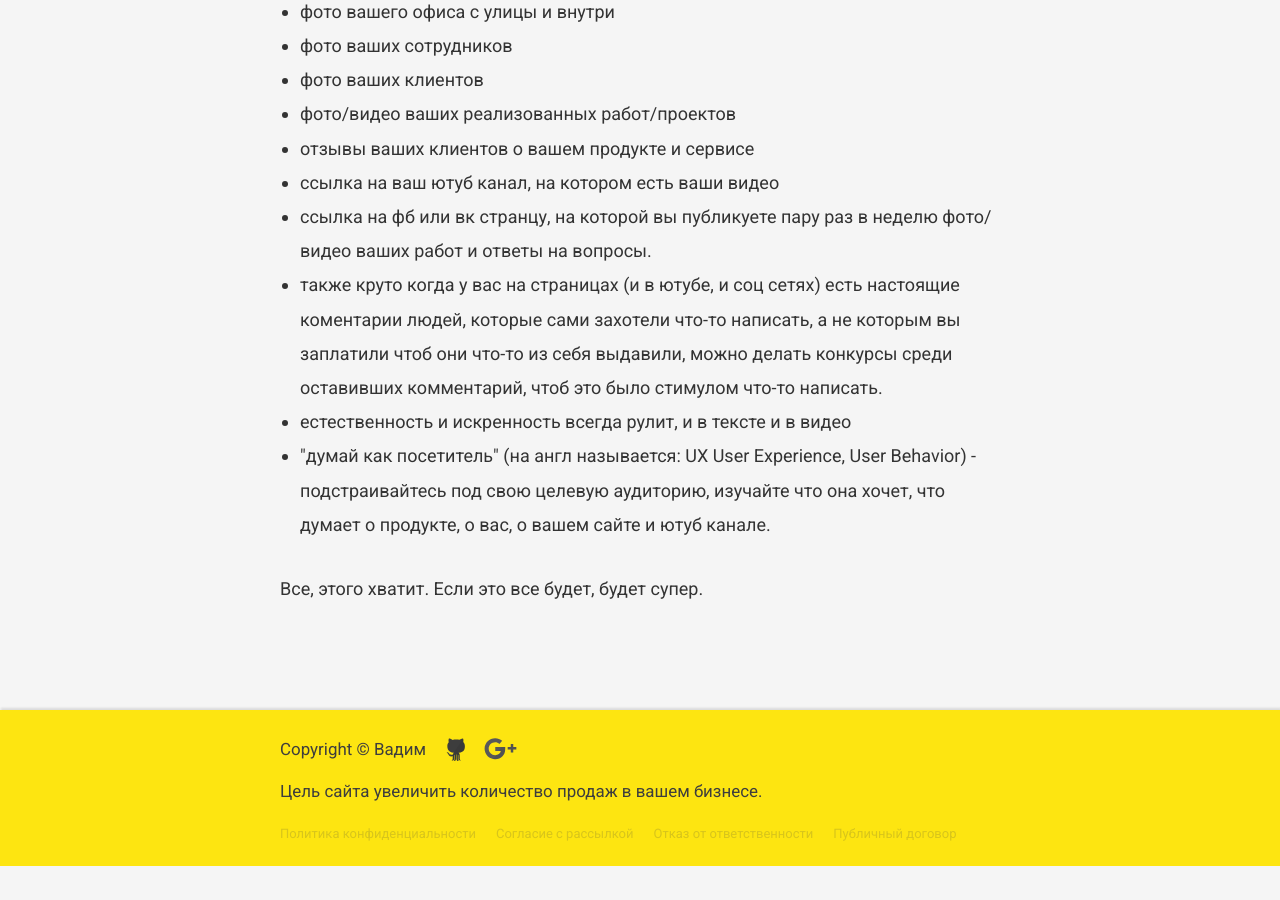
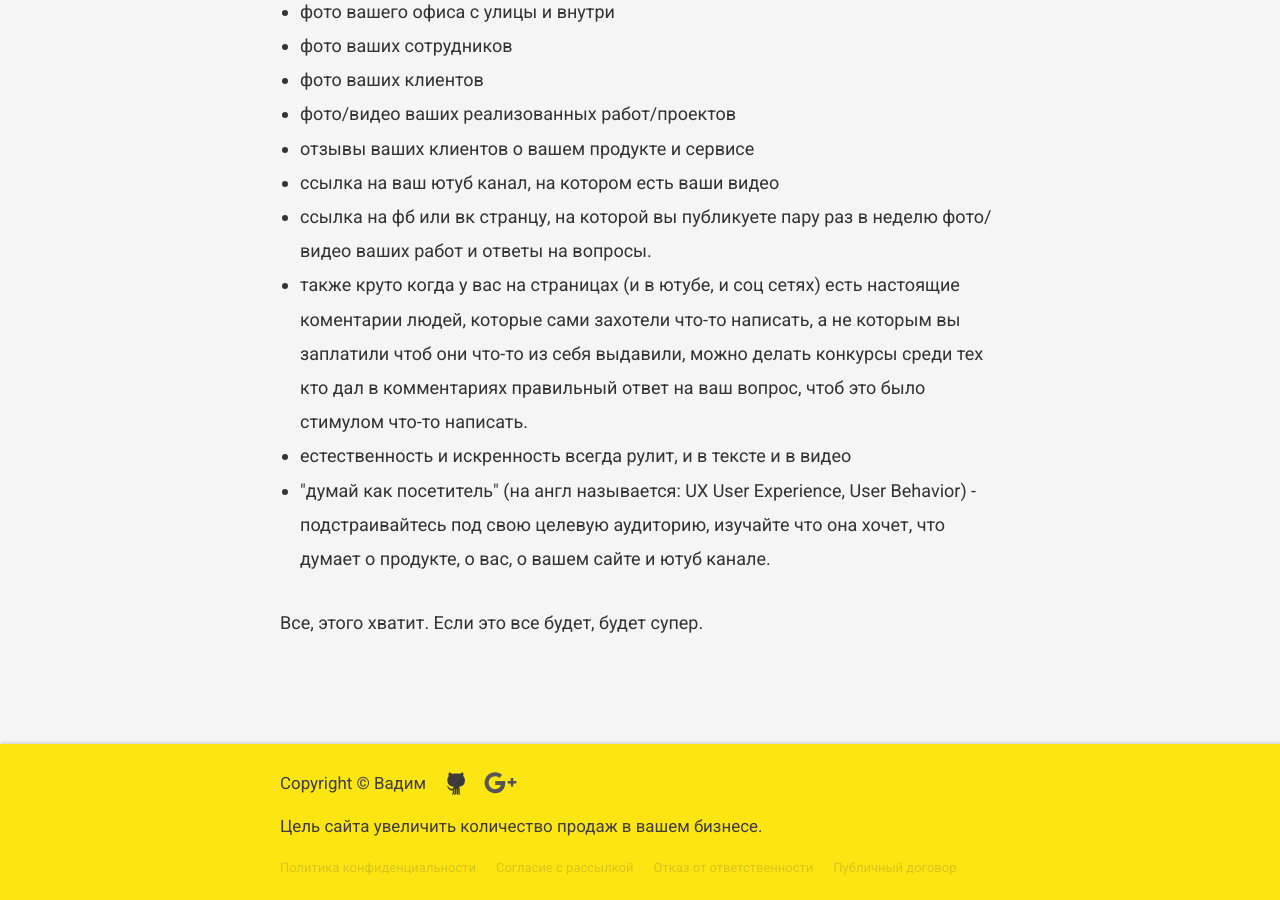
Before and after one commit to VadymVolos/vadymvolos.github.io, a Jekyll site: the page built from _posts/digital-marketing/2017-04-05-doveriye-k-saytu.md, in a window 1280 px wide and 900 px high, scrolled down 1080 px. Built offline with Jekyll 4.4.1, drawn with Linux system fonts in a browser that asks for light colours; nearby versions of some CDN libraries; comment, search, counter and statistics services are not loaded; before the commit the page ends 1946 px from its top, so only the background shows below that.

Commit message:
Update 2017-04-05-doveriye-k-saytu.md

```diff
--- a/_posts/digital-marketing/2017-04-05-doveriye-k-saytu.md
+++ b/_posts/digital-marketing/2017-04-05-doveriye-k-saytu.md
@@ -51,7 +51,7 @@
 </li><li>
 ссылка на фб или вк странцу, на которой вы публикуете пару раз в неделю фото/видео ваших работ и ответы на вопросы.
 </li><li>
-также круто когда у вас на страницах (и в ютубе, и соц сетях) есть настоящие коментарии людей, которые сами захотели что-то написать, а не которым вы заплатили чтоб они что-то из себя выдавили, можно делать конкурсы среди оставивших комментарий, чтоб это было стимулом что-то написать.
+также круто когда у вас на страницах (и в ютубе, и соц сетях) есть настоящие коментарии людей, которые сами захотели что-то написать, а не которым вы заплатили чтоб они что-то из себя выдавили, можно делать конкурсы среди тех кто дал в комментариях правильный ответ на ваш вопрос, чтоб это было стимулом что-то написать.
 </li><li>
 естественность и искренность всегда рулит, и в тексте и в видео
 </li><li>
```
